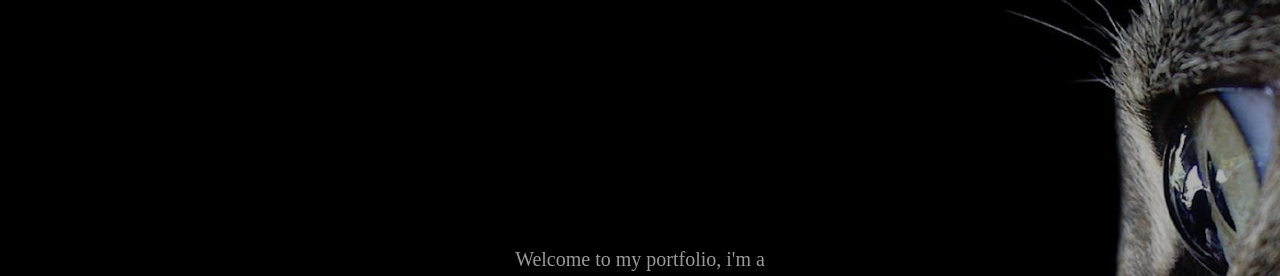
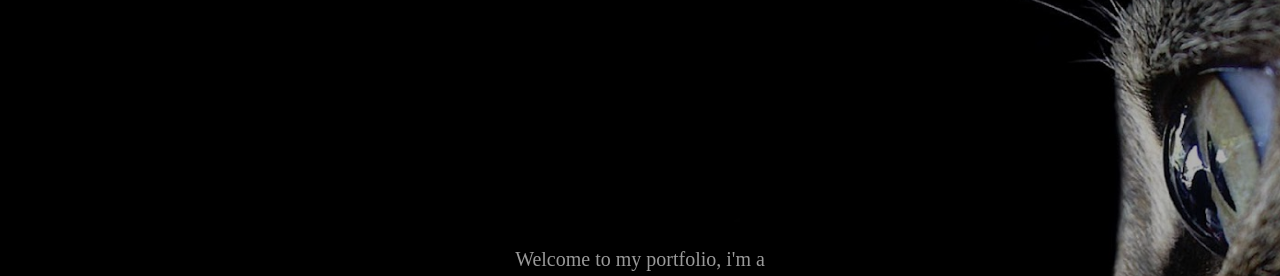
Before and after one commit to dhirajsapkal/personal_portfolio, a plain HTML site: page index.html in a window 1280 px wide. Shown: the part 71-347 px from the top of the page. Drawn offline with Linux system fonts and the light colour scheme.

Commit message:
re-enabled one page cropping

```diff
--- a/index.html
+++ b/index.html
@@ -101,7 +101,7 @@
           <p class="content content-2">currently based in mumbai</p>
         </li>
         <li class="layer background_image_container" data-depth="0.20">
-          <div class="background_image"></div>
+          <div class="background_image background" data-img-width="1600" data-img-height="1000"></div>
         </li>
       </ul>
     </div>
```
